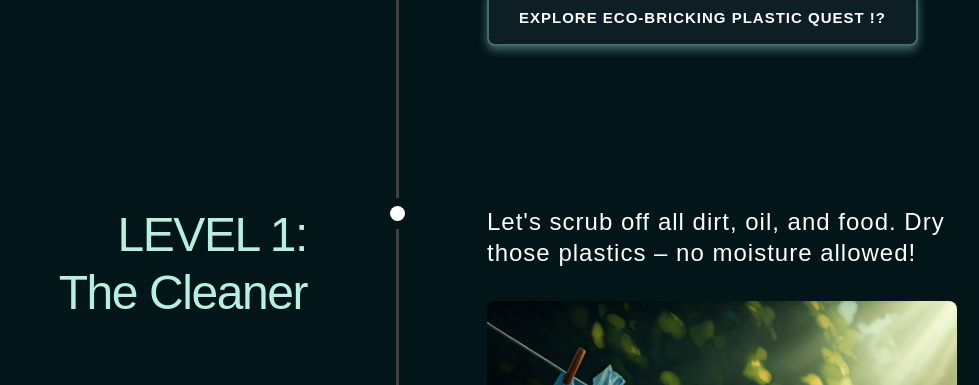
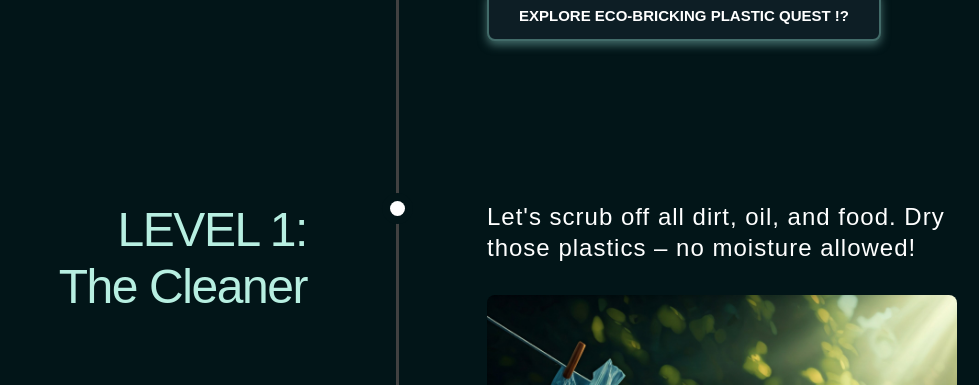
Before and after one commit to AyeshaShaikh-30/EcoNova_Dev_Challenge, a plain HTML site: page ecobrick.html in a window 1280 px wide. Shown: the part 715-1100 px from the top of the page, without its empty margins (243-1222 px from the left). Drawn offline with nearby package versions, Linux system fonts and the light colour scheme.

Commit message:
Update ecobrick.html

```diff
--- a/ecobrick.html
+++ b/ecobrick.html
@@ -46,9 +46,10 @@
                     </div>
                   </div>
                   <div class="timeline_image-wrapper">
-                    <a href="game.html" class="game-button">
+                    <button id="game" type="gamify" class="game-button">Explore Eco-bricking plastic quest !?</button>
+                   <!-- <a href="game.html" class="game-button">
                       Explore Eco-bricking plastic quest !?
-                    </a>
+                    </a>-->
                   </div>
 
                 </div>
```
